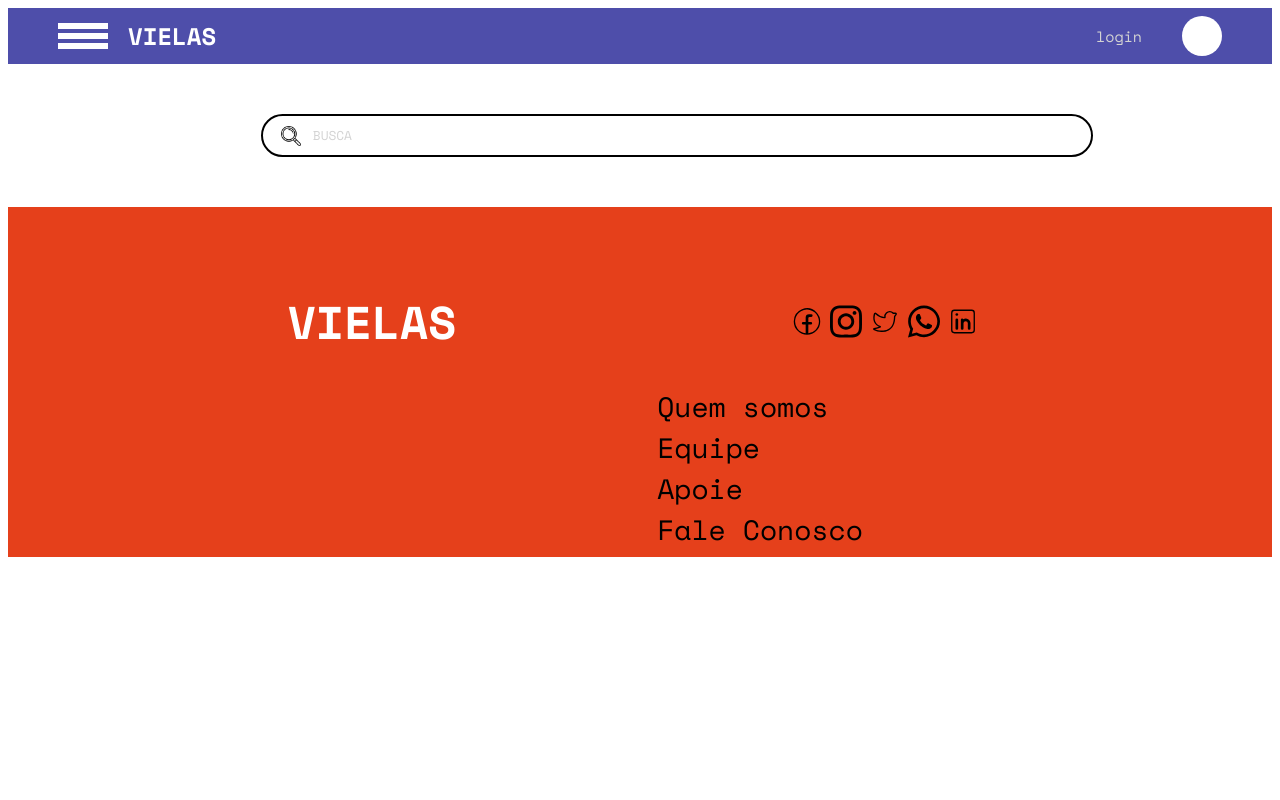
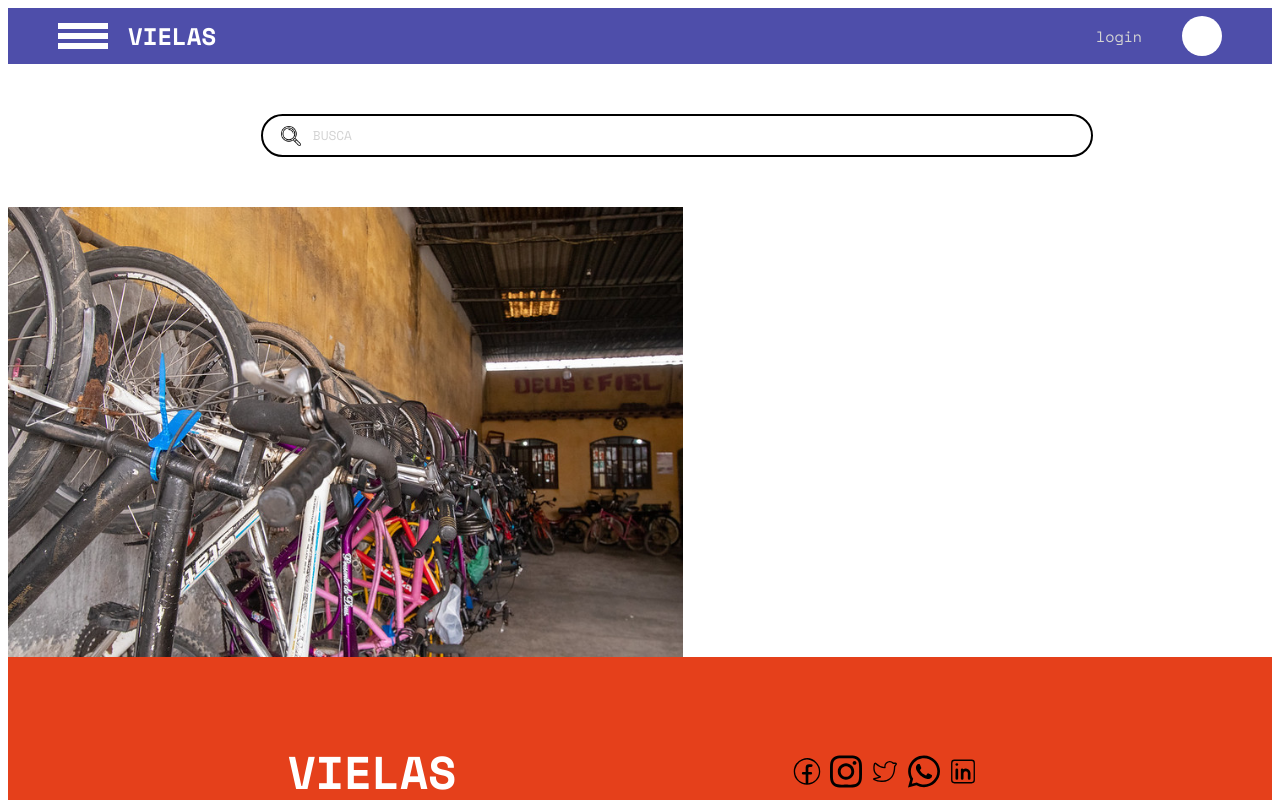
Before and after one commit to eduardodevsousa21/Projeto_Vielas_Sab, a React (Vite) app in the folder Projeto_Vielas_Sabado/: page / in a window 1280 px wide. Shown: the top 800 px of the page. Built offline with nearby package versions, Linux system fonts and the light colour scheme.

Commit message:
purchase-page

```diff
--- a/Projeto_Vielas_Sabado/src/App.jsx
+++ b/Projeto_Vielas_Sabado/src/App.jsx
@@ -2,6 +2,7 @@
 import {Footer} from './components/Footer'
 import { Header } from "./components/Header"
 import { SearchBar } from "./components/SearchBar"
+import { PurchasePage } from './components/Routes/PurchasePage'
 
 function App(){
 
@@ -11,6 +12,9 @@ function App(){
      <Header/>
 
      <SearchBar/>
+     <main>
+        <PurchasePage/>
+     </main>
 
      <Footer/>
 
--- /dev/null
+++ b/Projeto_Vielas_Sabado/src/components/Routes/PurchasePage/index.jsx
@@ -0,0 +1,13 @@
+import style from "./style.module.css"
+import Bicicletas from "../../../assets/bicicletas.jpg"
+
+export const PurchasePage = () => {
+
+    return (
+        <>
+        <section className={style.pchcont}>
+            <img src={Bicicletas}></img>
+        </section>
+        </>
+    )
+}
--- /dev/null
+++ b/Projeto_Vielas_Sabado/src/components/Routes/PurchasePage/style.module.css
@@ -0,0 +1,8 @@
+section.pchcont {
+    display: grid;
+    grid-template-columns: auto 1fr;
+    grid-template-rows: repeat(2,auto);
+    & img{
+        height: 450px;
+    }
+}
```
Also changed, not shown: Projeto_Vielas_Sabado/src/assets/bicicletas.jpg (added).
